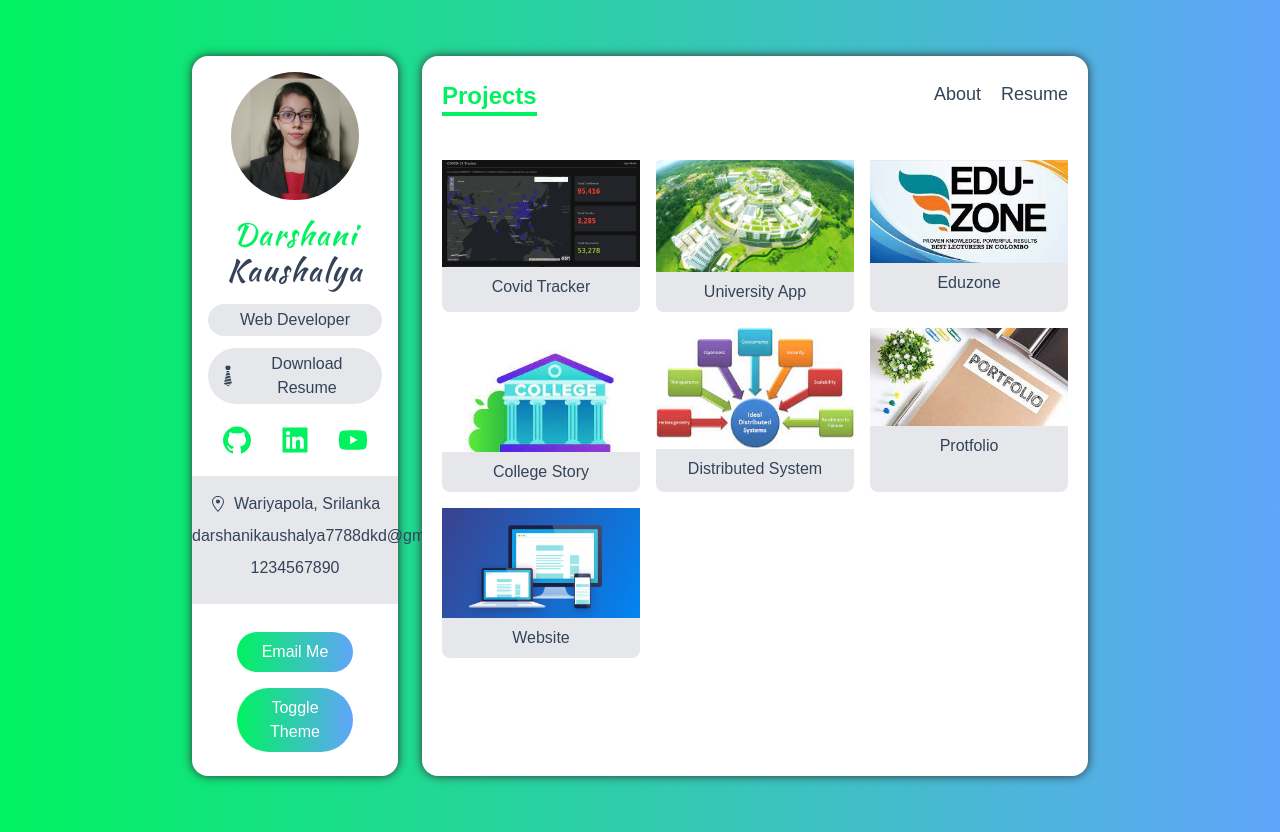
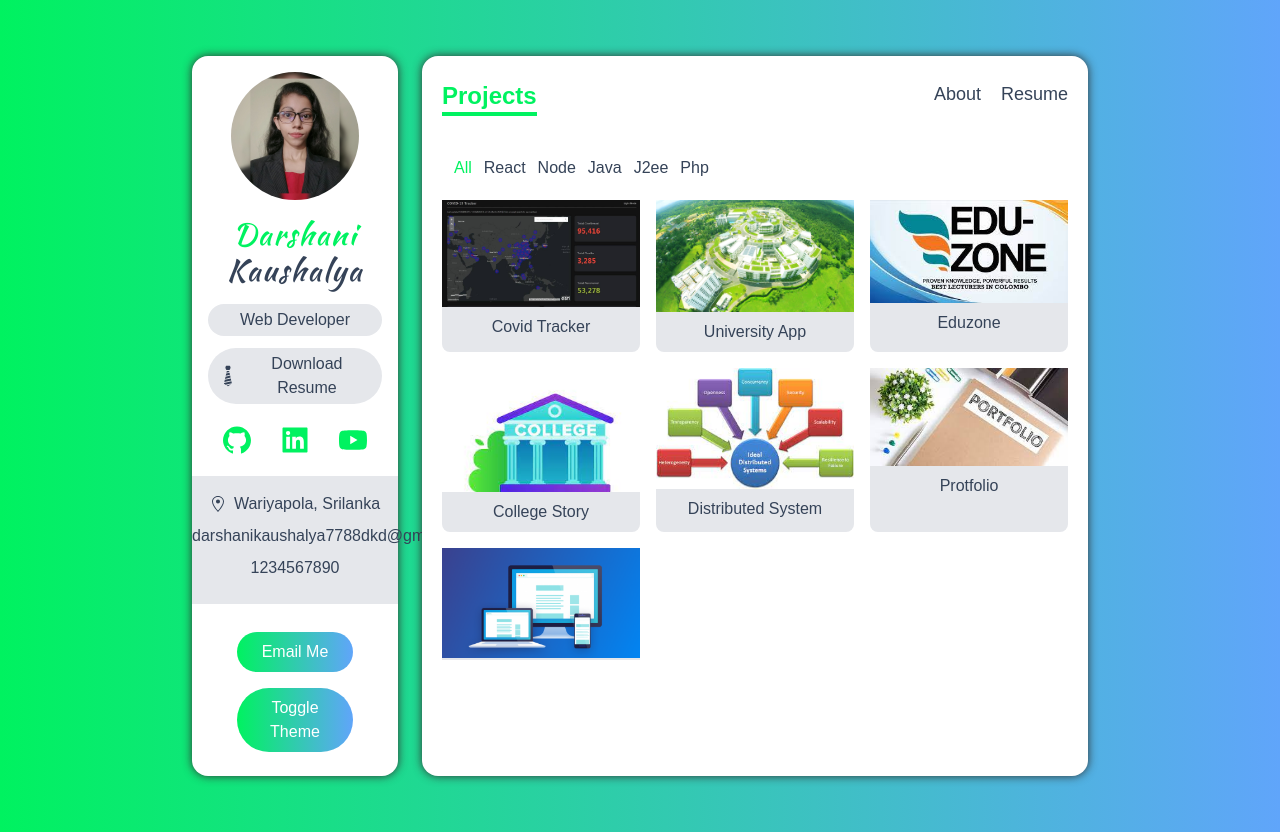
Before and after one commit to DarshaniKaushalya/Portfolio, a Next.js app: page /projects in a window 1280 px wide. Built offline with nearby package versions, Linux system fonts and the light colour scheme.

Commit message:
feat: Creating subnavbar

```diff
--- /dev/null
+++ b/components/ProjectNavbar.tsx
@@ -0,0 +1,44 @@
+import React, { FunctionComponent } from 'react'
+import { Category } from '../type'
+
+
+export const NavItem:FunctionComponent<{
+    value:Category | "all",
+    handlerFliterCategory:Function
+active:string
+}> = ({ value,handlerFliterCategory,active}) => {
+
+    let className="capitalize cursor-pointer hover:text-green"
+
+    if(active=== value)
+className+= " text-green"
+
+  return (
+    <li className={className} onClick={()=>handlerFliterCategory(value)}>
+{value}
+    </li>
+  )
+}
+
+
+
+const ProjectNavbar:FunctionComponent<{
+    handlerFliterCategory:Function,
+    active:string
+}> = (props) => {
+  return (
+    <div className='flex px-3 py-2 space-x-3 overflow-x-auto list-none'>
+
+        <NavItem value='all' {...props}></NavItem>
+        <NavItem value='react' {...props}></NavItem>
+        <NavItem value='node' {...props}></NavItem>
+        <NavItem value='java' {...props}></NavItem>
+        <NavItem value='j2ee' {...props}></NavItem>
+        <NavItem value='php' {...props}></NavItem>
+
+
+    </div>
+  )
+}
+
+export default ProjectNavbar
--- a/pages/projects.tsx
+++ b/pages/projects.tsx
@@ -1,5 +1,6 @@
 import React, { useState } from 'react'
 import ProjectCards from '../components/ProjectCards'
+import ProjectNavbar from '../components/ProjectNavbar'
 
 import { projects as projectsData } from '../data'
 import { Category } from '../type'
@@ -38,8 +39,8 @@ const newArray = projectsData.filter((project)=>project.category.includes(catego
                 // exit="exit"
 
                 >
-          {/* <ProjectsNavbar handlerFliterCategory={handlerFliterCategory}
-          active={active}/> */}
+
+         <ProjectNavbar handlerFliterCategory={handlerFliterCategory}   active={active}/>
 
           <div className="relative grid grid-cols-12 gap-4 my-3"
             //  variants={stagger}
```
